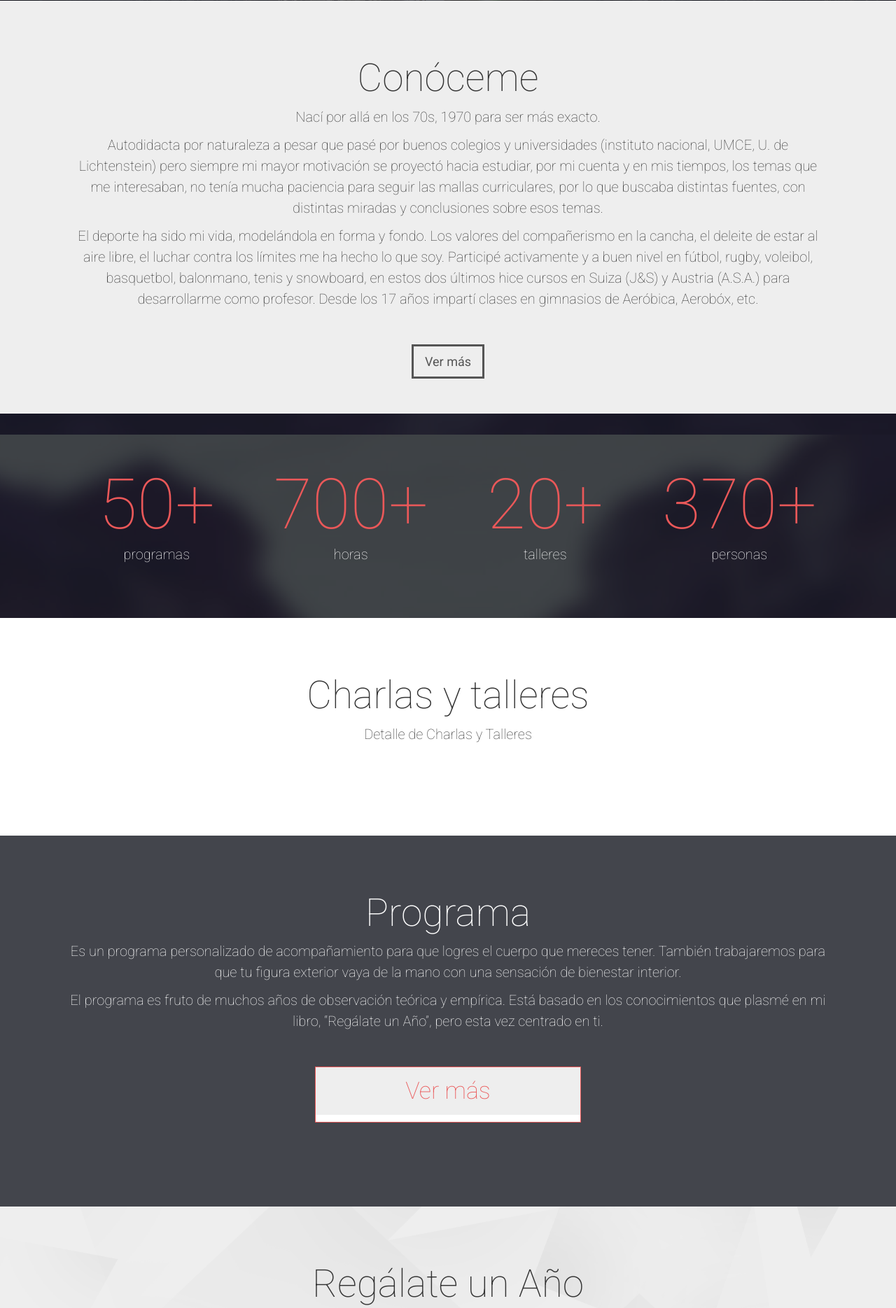
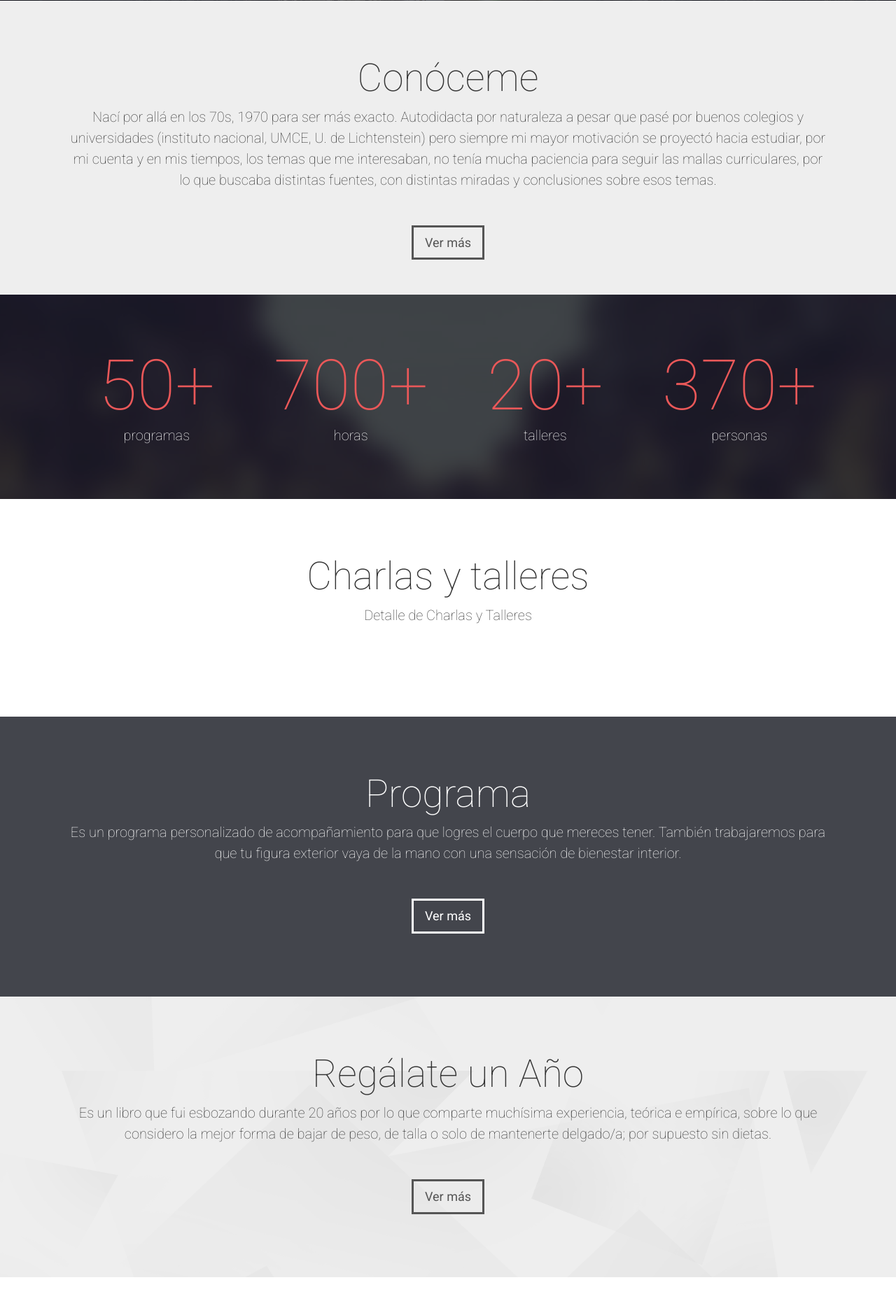
Before and after one commit to edwinperaza/pancho-tobat-website, a Django app: template home/templates/home/home.html in a window 1280 px wide. Shown: the part 799-2668 px from the top of the page at 70% size. Run offline with Django 3.2, Linux system fonts and the light colour scheme; the template is opened without the code that fills it: values that come from a table or form of the project are taken from there, others are empty; parts of the project's set-up code (start-up, migrations or seed data) failed here and were passed over; some libraries are stand-ins or nearby versions; some web fonts are replaced.

Commit message:
Update button style on programs section

```diff
--- a/home/templates/home/home.html
+++ b/home/templates/home/home.html
@@ -26,9 +26,8 @@
         <header class="section-header">
             <h2>Conóceme</h2>
             <div class="section-description">
-                <p>Nací por allá en los 70s, 1970 para ser más exacto.</p>
-                <p>Autodidacta por naturaleza a pesar que pasé por buenos colegios y universidades (instituto nacional, UMCE, U. de Lichtenstein) pero siempre mi mayor motivación se proyectó hacia estudiar, por mi cuenta y en mis tiempos, los temas que me interesaban, no tenía mucha paciencia para seguir las mallas curriculares, por lo que buscaba distintas fuentes, con distintas miradas y conclusiones sobre esos temas.</p>
-                <p>El deporte ha sido mi vida, modelándola en forma y fondo. Los valores del compañerismo en la cancha, el deleite de estar al aire libre, el luchar contra los límites me ha hecho lo que soy. Participé activamente y a buen nivel en fútbol, rugby, voleibol, basquetbol, balonmano, tenis y snowboard, en estos dos últimos hice cursos en Suiza (J&S) y Austria (A.S.A.) para desarrollarme como profesor. Desde los 17 años impartí clases en gimnasios de Aeróbica, Aerobóx, etc.</p>
+                <p>Nací por allá en los 70s, 1970 para ser más exacto. Autodidacta por naturaleza a pesar que pasé por buenos colegios y universidades (instituto nacional, UMCE, U. de Lichtenstein) pero siempre mi mayor motivación se proyectó hacia estudiar, por mi cuenta y en mis tiempos, los temas que me interesaban, no tenía mucha paciencia para seguir las mallas curriculares, por lo que buscaba distintas fuentes, con distintas miradas y conclusiones sobre esos temas.</p>
+               <!--  <p>El deporte ha sido mi vida, modelándola en forma y fondo. Los valores del compañerismo en la cancha, el deleite de estar al aire libre, el luchar contra los límites me ha hecho lo que soy. Participé activamente y a buen nivel en fútbol, rugby, voleibol, basquetbol, balonmano, tenis y snowboard, en estos dos últimos hice cursos en Suiza (J&S) y Austria (A.S.A.) para desarrollarme como profesor. Desde los 17 años impartí clases en gimnasios de Aeróbica, Aerobóx, etc.</p> -->
             </div>
         </header>
         <div class="row">
@@ -117,10 +116,10 @@
             <h2>Programa</h2>
             <div class="section-description">
                 <p>Es un programa personalizado de acompañamiento para que logres el cuerpo que mereces tener. También trabajaremos para que tu figura exterior vaya de la mano con una sensación de bienestar interior.</p>
-                <p>El programa es fruto de muchos años de observación teórica y empírica. Está basado en los conocimientos que plasmé en mi libro, “Regálate un Año”, pero esta vez centrado en ti.</p>
+<!--                 <p>El programa es fruto de muchos años de observación teórica y empírica. Está basado en los conocimientos que plasmé en mi libro, “Regálate un Año”, pero esta vez centrado en ti.</p> -->
             </div>
         </header>
-        <div class="row">
+<!--         <div class="row">
             <div class="price-item col-md-12 col-xs-12">
                 <div class="price-block selected">
                     <h3 class="title">
@@ -129,7 +128,19 @@
 						</a>
 					</h3>
                 </div>
+            </div> -->
+
+            <div class="row">
+            <div class="book-watch-more-item col-md-12 col-xs-12">
+                <div class="book-watch-more-block selected">
+                    <h3 class="title">
+                        <a href="{% url 'program_redirect_view' 1 %}" class="btn btn-default btn-lg">
+                            Ver más
+                        </a>
+                    </h3>
+                </div>
             </div>
+        </div>
             <!-- <div class="price-item col-md-4 col-xs-12">
 				<div class="price-block selected">
 					<h3 class="title">
@@ -160,7 +171,7 @@
             <h2>Regálate un Año</h2>
             <div class="section-description">
                 <p>Es un libro que fui esbozando durante 20 años por lo que comparte muchísima experiencia, teórica e empírica, sobre lo que considero la mejor forma de bajar de peso, de talla o solo de mantenerte delgado/a; por supuesto sin dietas.</p>
-                <p>Abordo un abanico de temas que considero importantes para que logres las metas que te propongas; también te insto a ser realista y paciente ya que por un lado existen parámetros genéticos que te modelan y por otro si estás demasiado apurada/o no podrás mantener tus avances en el tiempo y se producirá el ya conocido efecto yo-yo.</p>
+<!--                 <p>Abordo un abanico de temas que considero importantes para que logres las metas que te propongas; también te insto a ser realista y paciente ya que por un lado existen parámetros genéticos que te modelan y por otro si estás demasiado apurada/o no podrás mantener tus avances en el tiempo y se producirá el ya conocido efecto yo-yo.</p> -->
             </div>
         </header>
         <div class="row">
```
